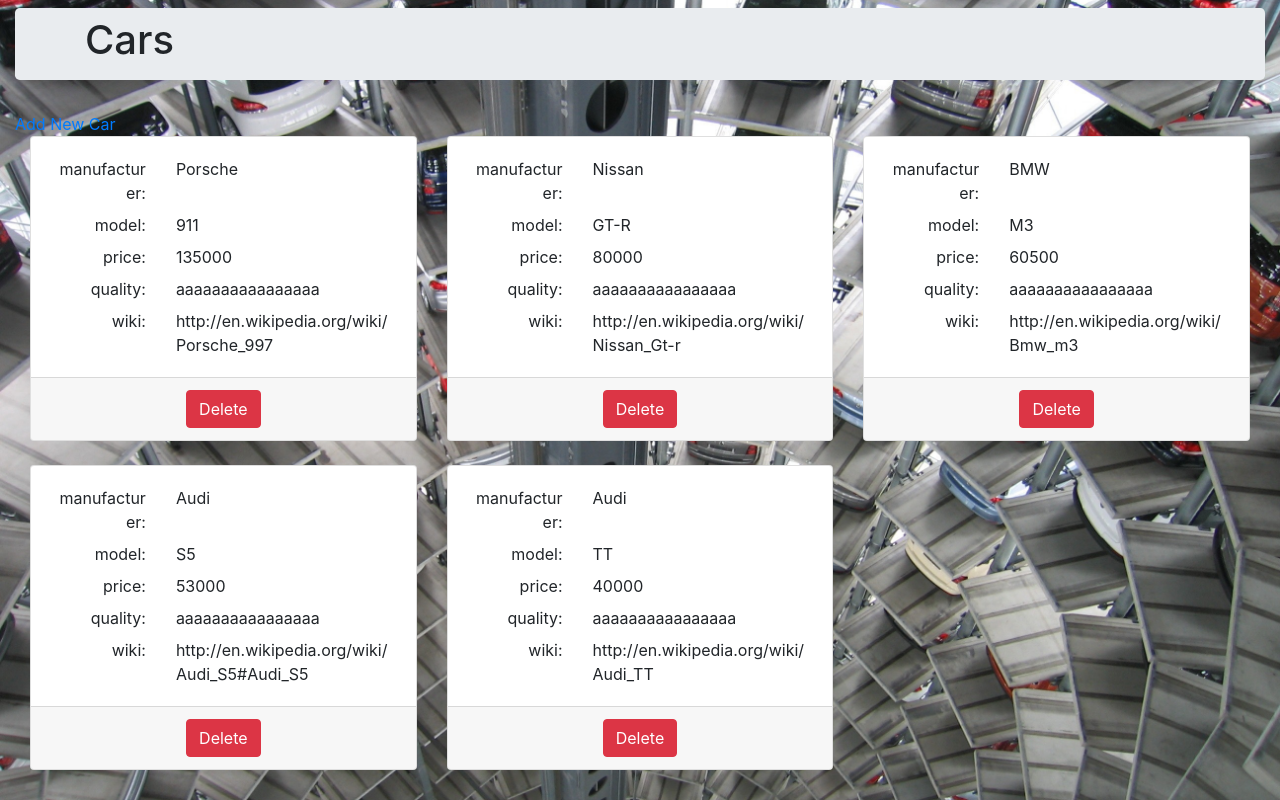
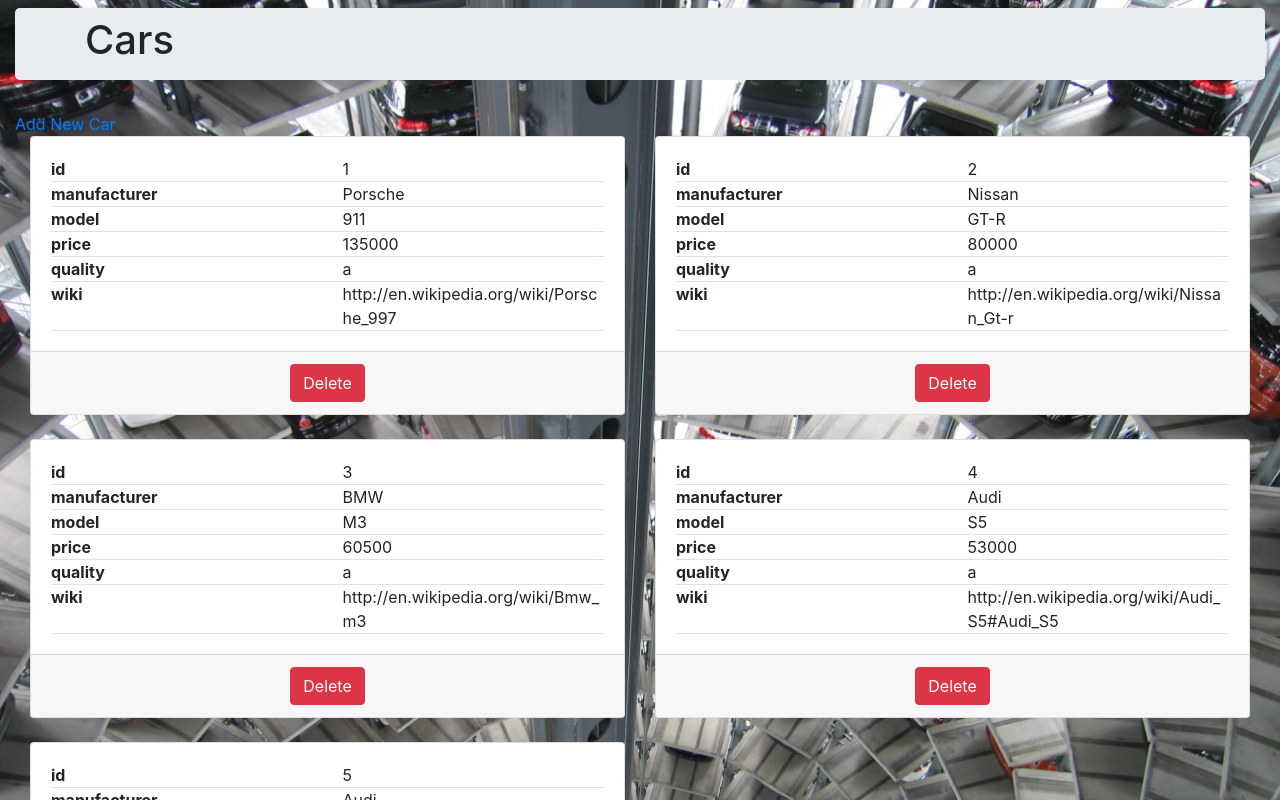
Before and after one commit to AlePericolo/crud-react-app, a React (Create React App) app: page / in a window 1280 px wide. Shown: the top 800 px of the page. Built offline with nearby package versions, Linux system fonts and the light colour scheme; data requests are answered from the project's data file.

Commit message:
handle Element component

```diff
--- /dev/null
+++ b/src/components/Element.js
@@ -0,0 +1,73 @@
+import React from 'react';
+import DeleteButton from './common/DeleteButton';
+import Title from './common/Title'
+import { Link } from 'react-router-dom';
+
+class Item extends React.Component {
+
+    constructor(props) {
+        super(props)
+        //console.log(this.props);
+    }
+
+    render() {
+        if (this.props.v instanceof Array) {
+            console.log(this.props.v);
+            console.log(this.props.k);
+            console.log(this.props.index);
+            return (
+                <div>
+                    <div className="row">
+                        <strong className="col-xs-12 col-sm-6">{this.props.k}</strong>
+                        <div className="col-xs-12 col-sm-6">
+                            a
+                        </div>
+                    </div>
+                </div>
+            )
+        } else if (this.props.v instanceof Object) {
+            return (
+                <div>
+                    <div className="row">
+                        <strong className="col-xs-12 col-sm-6">{this.props.k}</strong>
+                        <div className="col-xs-12 col-sm-6">
+                            <Element element={this.props.v} keys={Object.keys(this.props.v)} />
+                        </div>
+                    </div>
+                </div>
+            )
+        } else {
+            return (
+                <div key={this.props.index} className="row">
+                    <strong className="col-xs-12 col-sm-6">{this.props.k}</strong>
+                    <div className="col-xs-12 col-sm-6">{this.props.v}</div>
+                </div>
+            )
+        }
+
+    }
+}
+
+export default class Element extends React.Component {
+
+
+    constructor(props) {
+        super(props)
+        //console.log(this.props);
+    }
+
+    render() {
+        return this.props.keys.map((key, index) => {
+            //console.log(index);
+            //console.log(key)
+            //console.log(this.props.element[key])
+            return (
+                <div className="border-bottom">
+                    <Item index={index} k={key} v={this.props.element[key]} />
+                </div>
+            )
+        })
+    }
+
+
+}
--- a/src/components/Grid.js
+++ b/src/components/Grid.js
@@ -1,4 +1,5 @@
 import React from 'react';
+import Element from './Element';
 import DeleteButton from './common/DeleteButton';
 import Title from './common/Title'
 import { Link } from 'react-router-dom';
@@ -6,7 +7,7 @@
 export default class Grid extends React.Component {
 
 
-    constructor(props){
+    constructor(props) {
         super(props)
         console.log(this.props);
     }
@@ -27,10 +28,10 @@
         var keys = this.getKeys();
         return items.map((obj, index) => {
             return (
-                <div key={index} className="col-sm-4 mb-4">
+                <div key={index} className="col-sm-6 mb-4">
                     <div className="card">
                         <div className="card-body">
-                            <RenderContent data={obj} keys={keys}/>
+                            <RenderContent data={obj} keys={keys} />
                         </div>
                         <div className="card-footer text-center">
                             <DeleteButton id={obj.id} />
@@ -44,8 +45,6 @@
     render() {
         return (
             <div>
-                <Title title={'Cars'} />
-                <Link to={"/add/"} >Add New Car</Link>
                 <div className="container-fluid">
                     <div className="row">
                         {this.geContent()}
@@ -57,8 +56,11 @@
 }
 
 const RenderContent = (props) => {
+    //console.log(props);
+    return <Element element={props.data} keys={props.keys} />
+    /*
     return props.keys.map((key, index) => {
-        if(index > 0){
+        if (index > 0) {
             return (
                 <div key={index}>
                     <div className="row">
@@ -67,14 +69,15 @@
                     </div>
                 </div>
             )
-        }else{
+        } else {
             return '';
         }
     })
+    */
 }
 
 const HandleContent = (props) => {
-    if(props.data instanceof Array){
+    if (props.data instanceof Array) {
         /*return 'a'*/
         console.log(Object.keys(props));
         /*
@@ -90,8 +93,8 @@
             );
         })
         */
-       return <div className="col-sm-8">aaaaaaaaaaaaaaaa</div>
-    }else{
+        return <div className="col-sm-8">aaaaaaaaaaaaaaaa</div>
+    } else {
         return <div className="col-sm-8">{props.data}</div>
     }
 
--- /dev/null
+++ b/src/components/List.js
@@ -0,0 +1,52 @@
+import React, { Component } from 'react';
+
+class Item extends React.Component {
+    render() {
+        return <li>
+            {this.props.name}
+            {this.props.children}
+        </li>
+    }
+}
+
+export default class List extends React.Component {
+    constructor(props) {
+        super(props);
+    }
+
+    getKeys = function () {
+        return Object.keys(this.props.data[0]);
+    }
+
+    list(data) {
+        console.log(data);
+        const children = (items) => {
+            if (items) {
+                console.log(items);
+                return <ul>{this.list(items)}</ul>
+            }
+        }
+
+        return data.map((node, index) => {
+            //console.log(node);
+            //console.log(index);
+            var keys = this.getKeys();
+            console.log(keys);
+            return keys.map((obj, index) => {
+                console.log(node);
+                return (
+                    <Item key={index} obj={node}>
+                        {children(node[obj])}
+                    </Item>
+                )
+            })
+
+        })
+    }
+
+    render() {
+        return <ul>
+            {this.list(this.props.data)}
+        </ul>
+    }
+}
--- a/src/components/container/HomePage.js
+++ b/src/components/container/HomePage.js
@@ -2,6 +2,7 @@
 import Service from '../Service';
 import Table from '../Table';
 import Grid from '../Grid';
+import List from '../List';
 import Title from '../common/Title'
 import { Link } from 'react-router-dom';
 
@@ -36,9 +37,17 @@
         }
     }
 
+    createList() {
+        if (this.state.data instanceof Array) {
+            return <List data={this.state.data} />
+        }
+    }
+
     render() {
         return (
             <div className="container-fluid">
+                <Title title={'Cars'} />
+                <Link to={"/add/"} >Add New Car</Link>
                 {this.createGrid()}
             </div>
         );
```
